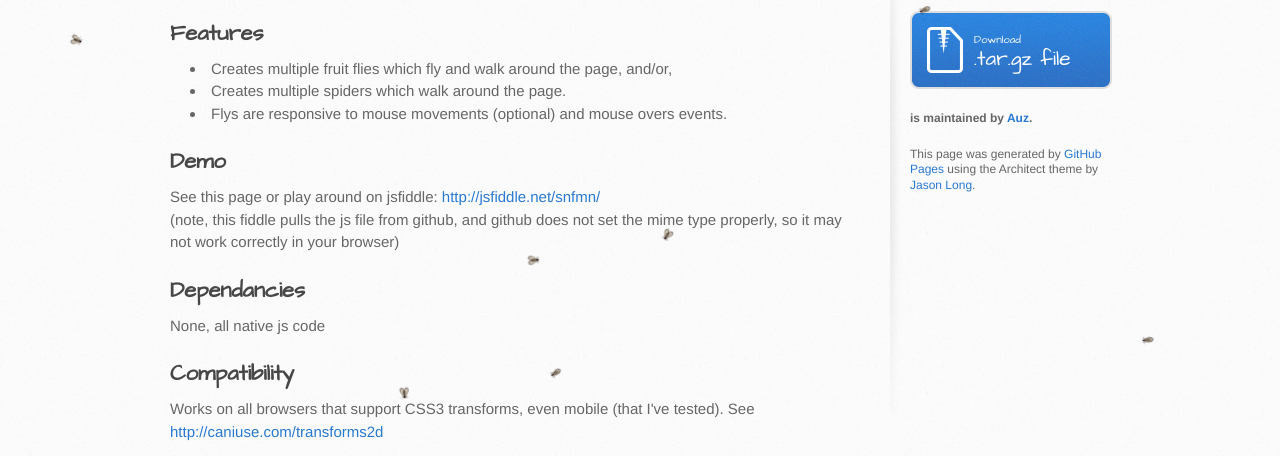
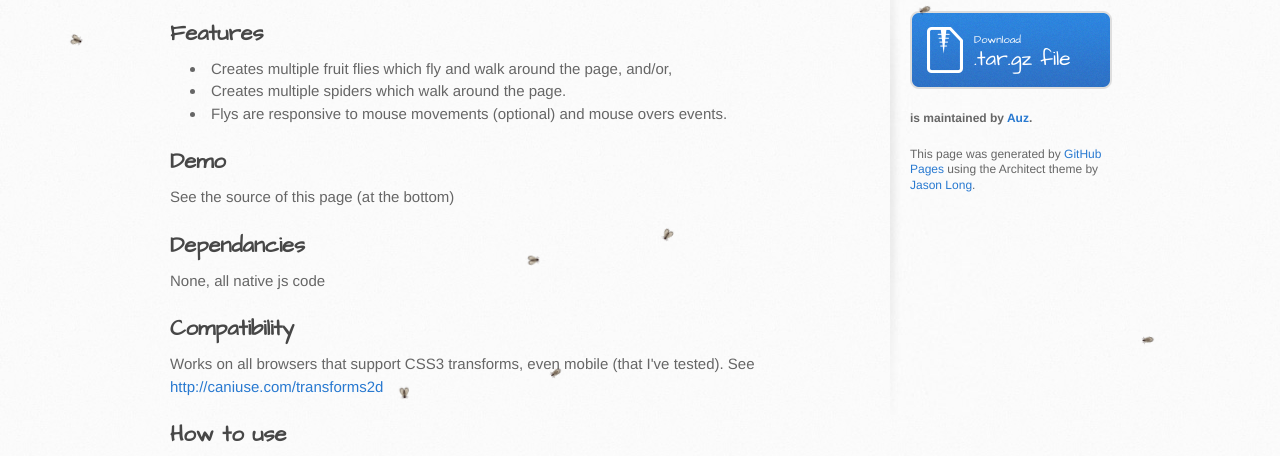
Before and after one commit to Auz/Bug, a plain HTML site: page index.html in a window 1280 px wide. Shown: the part 321-777 px from the top of the page. Drawn offline with Linux system fonts and the light colour scheme.

Commit message:
Update index.html

```diff
--- a/index.html
+++ b/index.html
@@ -43,7 +43,7 @@
 <li>Flys are responsive to mouse movements (optional) and mouse overs events.</li>
 </ul><h2>Demo</h2>
 
-<p>See this page or play around on jsfiddle: <a href="http://jsfiddle.net/snfmn/">http://jsfiddle.net/snfmn/</a> <br />(note, this fiddle pulls the js file from github, and github does not set the mime type properly, so it may not work correctly in your browser)</p>
+<p>See the source of this page (at the bottom)<br /></p>
 
 <h2>Dependancies</h2>
 
```
